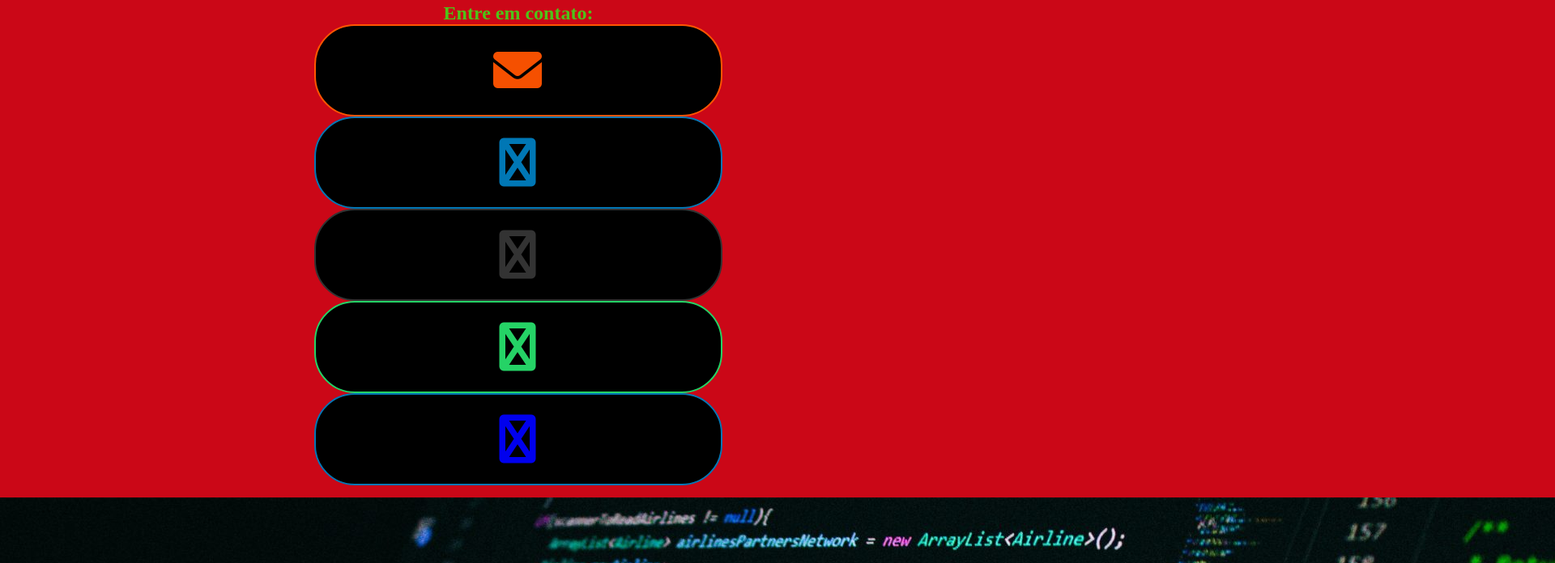
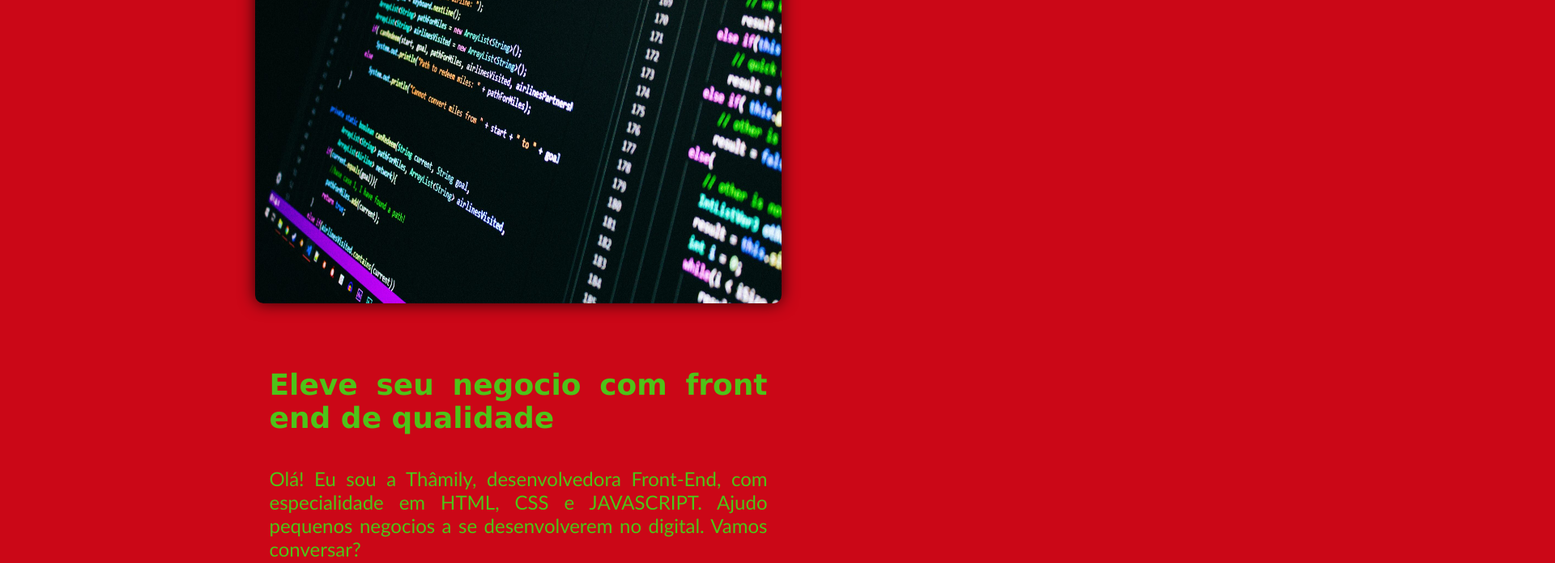
Before and after one commit to ThamilyBravo/meu-portfolio, a plain HTML site: page index.html in a window 1280 px wide. Shown: the part 457-1153 px from the top of the page at 81% size, 1920 px wide, since content can reach past the window. Drawn offline with Linux system fonts and the light colour scheme.

Commit message:
Add files via upload

```diff
--- a/index.html
+++ b/index.html
@@ -31,34 +31,31 @@
             <h2 class="apresentacao-links-conteudo">
                 Entre em contato:
             </h2>
-            <a class="botao1" href="mailto:thamilyrsbravo17@gmail.com">
+            <a class="botao1" href="mailto:emailprofissional@gmail.com">
                 <i class="fas fa-envelope"></i>
             </a>
-            <a class="botao2" href="https;://www.linkedin.com/in/usuario-linkedin" target="_blank">
-                <i class="fas fa-linkedin"></i>
+
+            <a class="botao2" href="https://www.linkedin.com/in/usuario-linkedin" target="_blank">
+                <i class="fab fa-linkedin"></i>
             </a>
 
-            <a class="botao3" href="https;://www.github.com/thamilybravo" target="_blank">
-                <i class="fas fa-github"></i>
-
+            <a class="botao3" href="https://github.com/marcelocsn" target="_blank">
+                <i class="fab fa-github"></i>
             </a>
 
-            <a class="botao4" href="https;://wa.me/5516992825423" target="_blank">
-
-                <i class="fas fa-whatsapp"></i>
+            <a class="botao4" href="https://wa.me/55160000000000" target="_blank">
+                <i class="fab fa-whatsapp"></i>
             </a>
 
-            <a class="botao5" href="https;://www.instagram.com/__suuuuuuuuuun" target="_blank">
-
-                <i class="fas fa-instagram"></i>
+            <a class="botao5" href="https://www.instagram.com/seu_usuario_aqui" target="_blank">
+                <i class="fab fa-instagram"></i>
             </a>
          </div>
 
-
     </section>
-
+    <img class="imagem" src="./assets/analise-e-desenvolvimento-de-sistemas-o-que-faz.jpg">
 </main>
 
 </body>
-<img class="imagem" src="./assets/analise-e-desenvolvimento-de-sistemas-o-que-faz.jpg">
+
 </html
--- a/style.css
+++ b/style.css
@@ -130,6 +130,7 @@ text-align: justify;
         transform: translate(-50%, -50%);
         font-size: 60px;
     }
+
     /* fim do botao1 */
 
     .botao2 {
@@ -153,14 +154,14 @@ text-align: justify;
         overflow: hidden;
     }
 
-.botao2::before::before {
+    .botao2::before {
         content: "";
         position: absolute;
         top: 0;
         left: -100%;
         width: 100%;
         height: 100%;
-    background: linear-gradient(45deg, transparent, #ff5500);
+        background: linear-gradient(45deg, transparent, #0077b5);
         transition: 0.5s;
     }
 
@@ -173,9 +174,12 @@ text-align: justify;
         left: 50%;
         top: 50%;
         transform: translate(-50%, -50%);
-    font-size: 60px;
+        font-size: 60px; /* define tamanho da fonte */
     }
-/* fim botao2 */
+
+    /* fim botao 2 */
+
+    /* inicio botao3 */
     .botao3 {
         background-color: #000;
         color: #333;
@@ -197,7 +201,7 @@ text-align: justify;
         overflow: hidden;
     }
 
-.botao3::before::before {
+    .botao3::before {
         content: "";
         position: absolute;
         top: 0;
@@ -208,7 +212,7 @@ text-align: justify;
         transition: 0.5s;
     }
 
-.botao2:hover::before {
+    .botao3:hover::before {
         left: 100%;
     }
 
@@ -217,9 +221,12 @@ text-align: justify;
         left: 50%;
         top: 50%;
         transform: translate(-50%, -50%);
-    font-size: 60px;
+        font-size: 60px; /* define tamanho da fonte */
     }
-/* fim do botao3 */
+
+    /* fim botao3 */
+
+    /* inicio botao4 */
 
     .botao4 {
         background-color: #000;
@@ -242,7 +249,7 @@ text-align: justify;
         overflow: hidden;
     }
 
-.botao4::before::before {
+    .botao4::before {
         content: "";
         position: absolute;
         top: 0;
@@ -262,21 +269,23 @@ text-align: justify;
         left: 50%;
         top: 50%;
         transform: translate(-50%, -50%);
-    font-size: 60px;
+        font-size: 60px; /* define tamanho da fonte */
     }
-/* fim botao4*/
 
+    /* fim botao4 */
+
+    /* inicio botao5 */
 
     .botao5 {
         background-color: #000;
-    color: #b61k9;
+        color: #b61ca9;
         width: 500px;
         height: 80px;
         text-align: center;
         display: flex;
         justify-content: center;
         align-items: center;
-    border: 2px solid #0077b5;
+        border: 2px solid #b61ca9;
         border-radius: 50px;
         font-size: 36px;
         padding: 15px 0;
@@ -288,14 +297,14 @@ text-align: justify;
         overflow: hidden;
     }
 
-.botao5::before::before {
+    .botao5::before {
         content: "";
         position: absolute;
         top: 0;
         left: -100%;
         width: 100%;
         height: 100%;
-    background: linear-gradient(45deg, transparent, #b61k9);
+        background: linear-gradient(45deg, transparent, #b61ca9);
         transition: 0.5s;
     }
 
@@ -308,7 +317,71 @@ text-align: justify;
         left: 50%;
         top: 50%;
         transform: translate(-50%, -50%);
-    font-size: 60px;
+        font-size: 60px; /* define tamanho da fonte */
     }
 
-/* fim botao5*/
+    /* fim botao5 */
+
+    /* imagem */
+
+    .imagem {
+
+    max-width: 100%;
+    width: 650px;
+    height: 650px;
+    text-align: center;
+    align-items: center;
+    border-radius: 10px;
+    box-shadow: 0px 0px 20px rgba(0, 0, 0, 0.8);
+    transition: transform 0.3s ease-in-out;
+    position: relative;
+    overflow: hidden;
+    order: 1;
+    margin-bottom: 80px;
+
+    }
+
+    .imagem img {
+
+    object-fit: cover;
+    display: block;
+    width: 100%;
+    height: 100%;
+
+    }
+
+    .imagem::before,
+    .imagem::after {
+
+    content: "";
+    position: absolute;
+    width: 10px;
+    height: 10px;
+    border: 2px solid #ff5500;
+    background-color: transparent;
+
+    }
+
+    .imagem::before {
+
+        bottom: 0;
+        right: 0;
+        border-bottom-right-radius: 10px;
+        border-width: 2px 0 0 2px;
+
+    }
+
+    .imagem::after {
+
+        bottom: 0;
+        right: 0;
+        border-bottom-right-radius: 10px;
+        border-width: 0 2px 2px 0;
+
+        }
+
+        .imagem:hover {
+
+        transform: scale(1.1);
+
+        }
```
Lines whose indentation alone changed are shown as unchanged.
